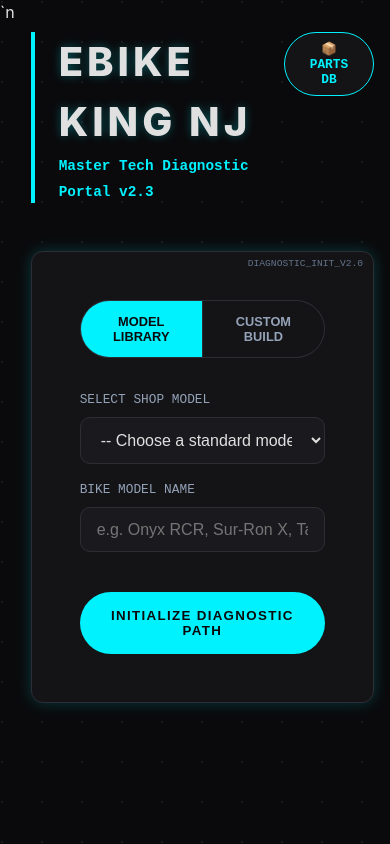
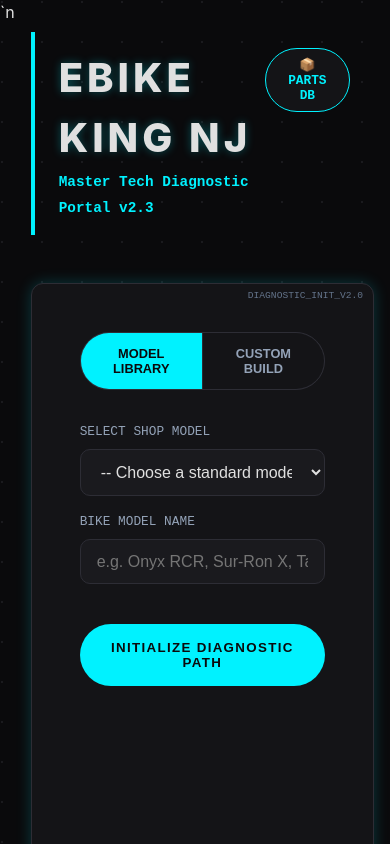
Before and after one commit to mattyflip/Ebike-King-Portal, a React (Vite) app: page / in a window 390 px wide. Shown: the top 844 px of the page. Built offline with nearby package versions, Linux system fonts and the light colour scheme.

Commit message:
style: Remove container borders and padding for full-bleed mobile UI

```diff
--- a/src/App.css
+++ b/src/App.css
@@ -1,4 +1,11 @@
 .app-wrapper {
+  width: 100%;
+  max-width: 1000px;
+  min-height: 100vh;
+  margin: 0 auto;
+  padding: 0;
+  display: flex;
+  flex-direction: column;
   width: 100%;
   max-width: 1000px;
   min-height: 100vh;
@@ -9,6 +16,10 @@
 }
 
 .main-header {
+  text-align: left;
+  margin-bottom: 2rem;
+  border-left: 4px solid var(--neon-cyan);
+  padding: 1rem 1.5rem;
   text-align: left;
   margin-bottom: 3rem;
   border-left: 4px solid var(--neon-cyan);
@@ -229,6 +240,14 @@
 
 /* Container Polish */
 .setup-container, .chat-container {
+  height: 100vh;
+  border-radius: 0;
+  background: var(--bg-panel);
+  border: none;
+  border-radius: 0;
+  box-shadow: none;
+  position: relative;
+  overflow: hidden;
   background: var(--bg-panel);
   border: 1px solid var(--border-industrial);
   border-radius: var(--radius-cozy);
@@ -248,6 +267,7 @@
 }
 
 .setup-container {
+  padding: 2rem 1.5rem;
   padding: 3rem;
   max-width: 600px;
   margin: 0 auto;
@@ -334,6 +354,8 @@
 
 /* Chat Industrialization */
 .chat-container {
+  height: 100vh;
+  border-radius: 0;
   height: 75vh;
   display: flex;
   flex-direction: column;
```
